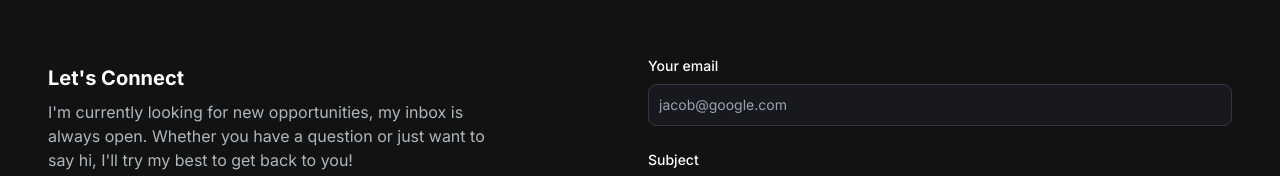
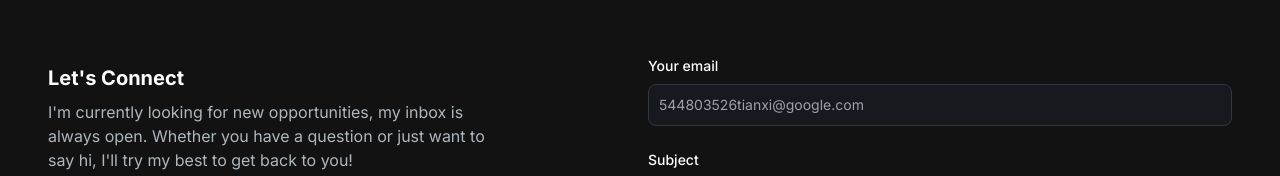
Before and after one commit to yikejason/nextjs-portfolio-website, a Next.js app: page / in a window 1280 px wide. Shown: the part 2033-2209 px from the top of the page. Built offline with nearby package versions, Linux system fonts and the light colour scheme.

Commit message:
updated emailSection

```diff
--- a/src/app/api/send/route.js
+++ b/src/app/api/send/route.js
@@ -9,8 +9,8 @@ export async function POST(req, res) {
   console.log(email, subject, message);
   try {
     const data = await resend.emails.send({
-      from: 'onboarding@resend.dev',
-      to: email,
+      from: fromEmail,
+      to: [fromEmail, email],
       subject: subject,
       react: (
         <>
--- a/src/app/components/EmailSection.jsx
+++ b/src/app/components/EmailSection.jsx
@@ -80,7 +80,7 @@ const EmailSection = () => {
                 id="email"
                 required
                 className="bg-[#18191E] border border-[#33353F] placeholder-[#9CA2A9] text-gray-100 text-sm rounded-lg block w-full p-2.5"
-                placeholder="jacob@google.com"
+                placeholder="544803526tianxi@google.com"
               />
             </div>
             <div className="mb-6">
```
